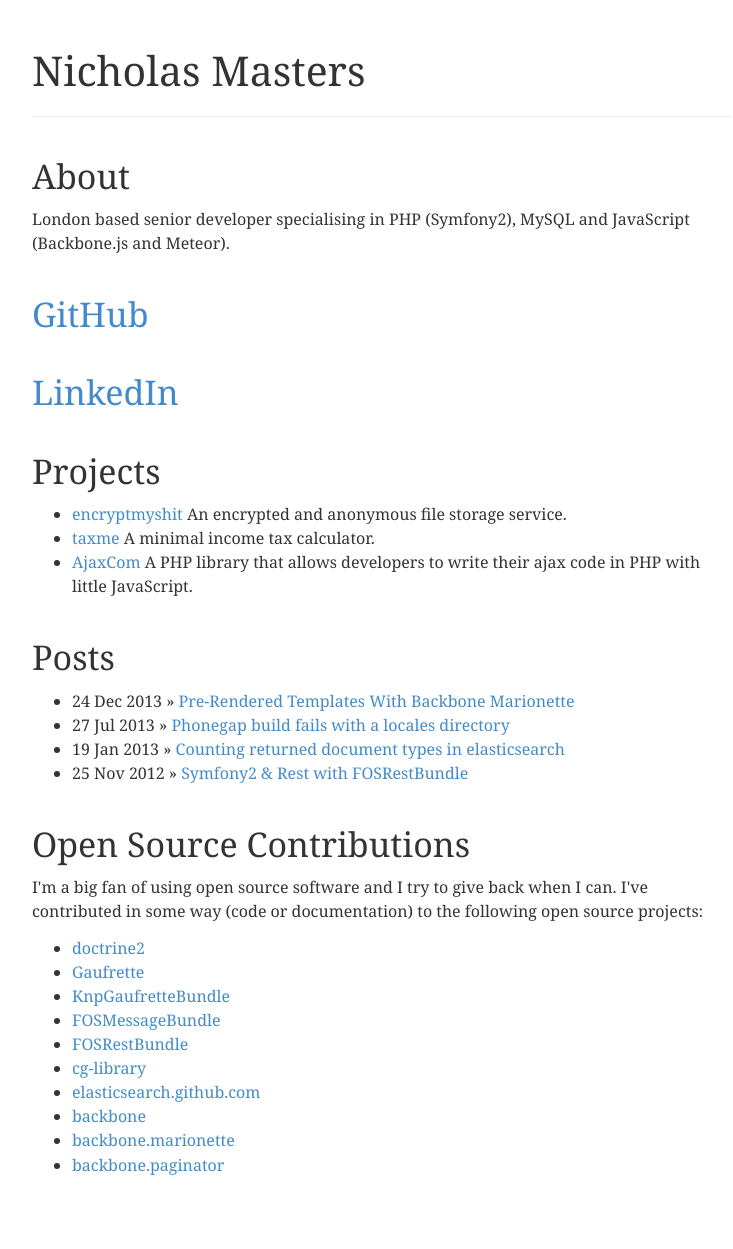
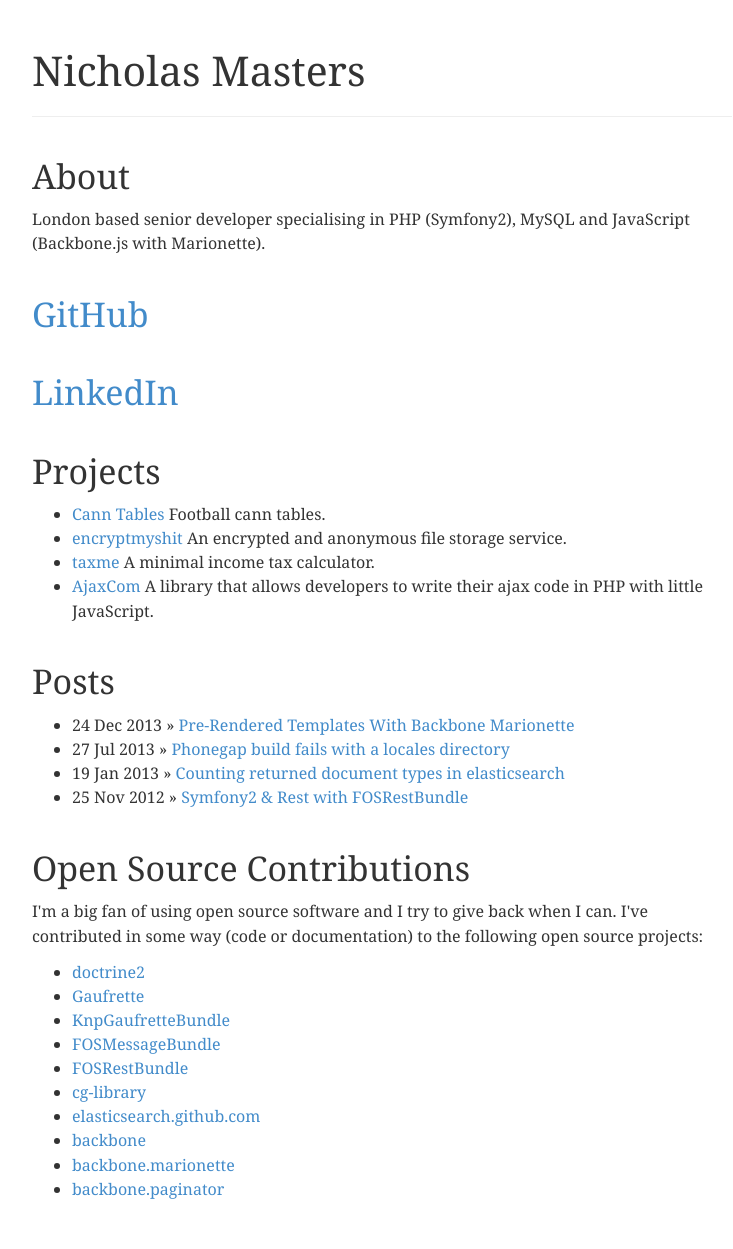
Before and after one commit to nmpolo/nmpolo.github.com, a Jekyll site: the page built from index.html, in a window 1280 px wide. Shown: the whole page, without its empty margins (258-991 px from the left). Built offline with Jekyll 4.4.1, drawn with Linux system fonts in a browser that asks for light colours; before the commit the page ends 1225 px from its top, so only the background shows below that.

Commit message:
Added favicon, added cann tables link

```diff
--- a/index.html
+++ b/index.html
@@ -1,12 +1,12 @@
 ---
 layout: default
 description: "London based senior developer specialising in PHP (Symfony2),
-    MySQL and JavaScript (Backbone.js and Meteor)."
+    MySQL and JavaScript (Backbone.js with Marionette)."
 ---
 
     <h2>About</h2>
     <p>London based senior developer specialising in PHP (Symfony2), MySQL
-    and JavaScript (Backbone.js and Meteor).</p>
+    and JavaScript (Backbone.js with Marionette).</p>
 
     <h2><a href="https://github.com/nmpolo">GitHub</a></h2>
 
@@ -14,6 +14,10 @@
 
     <h2>Projects</h2>
     <ul>
+        <li>
+            <a href="http://npmasters.com/cann">Cann Tables</a>
+            Football cann tables.
+        </li>
         <li>
             <a href="https://www.encryptmyshit.com/">encryptmyshit</a>
             An encrypted and anonymous file storage service.
@@ -24,7 +28,7 @@
         </li>
         <li>
             <a href="https://github.com/everlutionsk/AjaxCom"</a>AjaxCom</a>
-            A PHP library that allows developers to write their ajax code in PHP
+            A library that allows developers to write their ajax code in PHP
             with little JavaScript.
         </li>
     </ul>
```
Also changed, not shown: favicon.ico (added).
